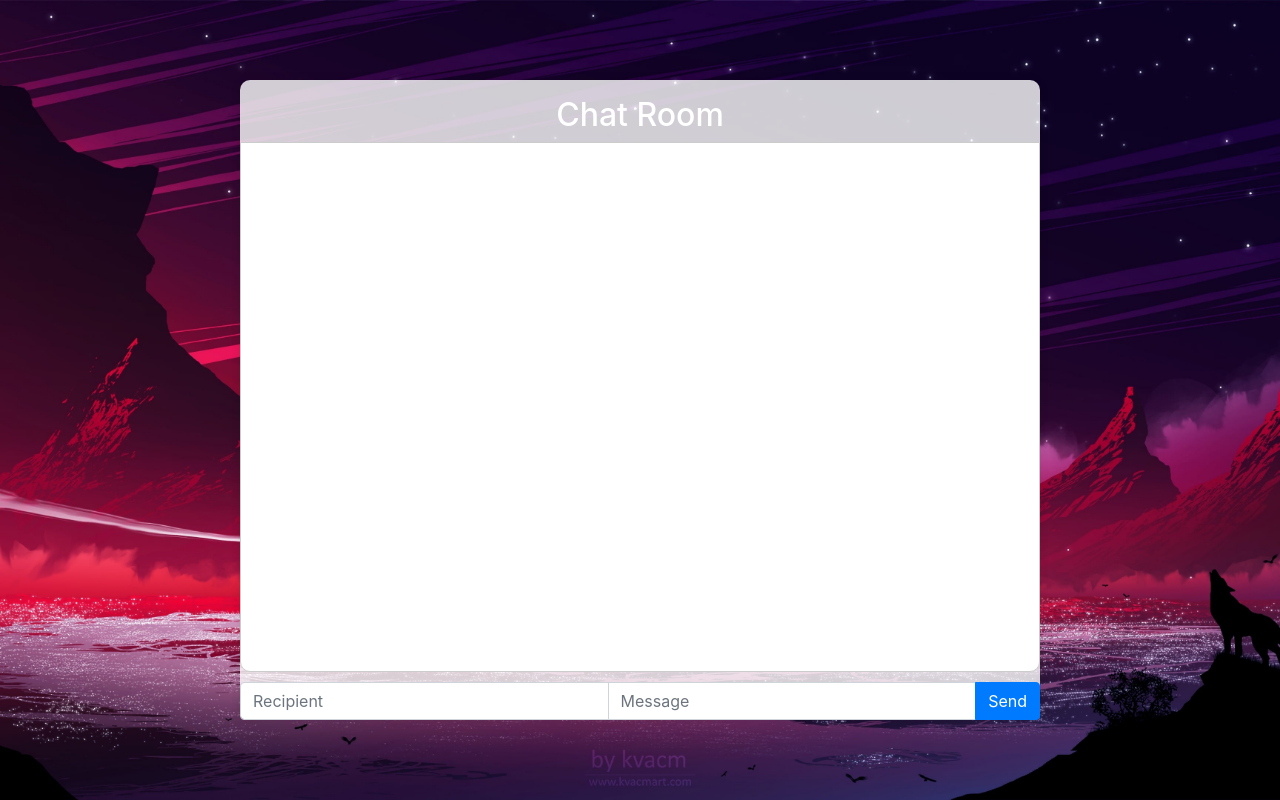
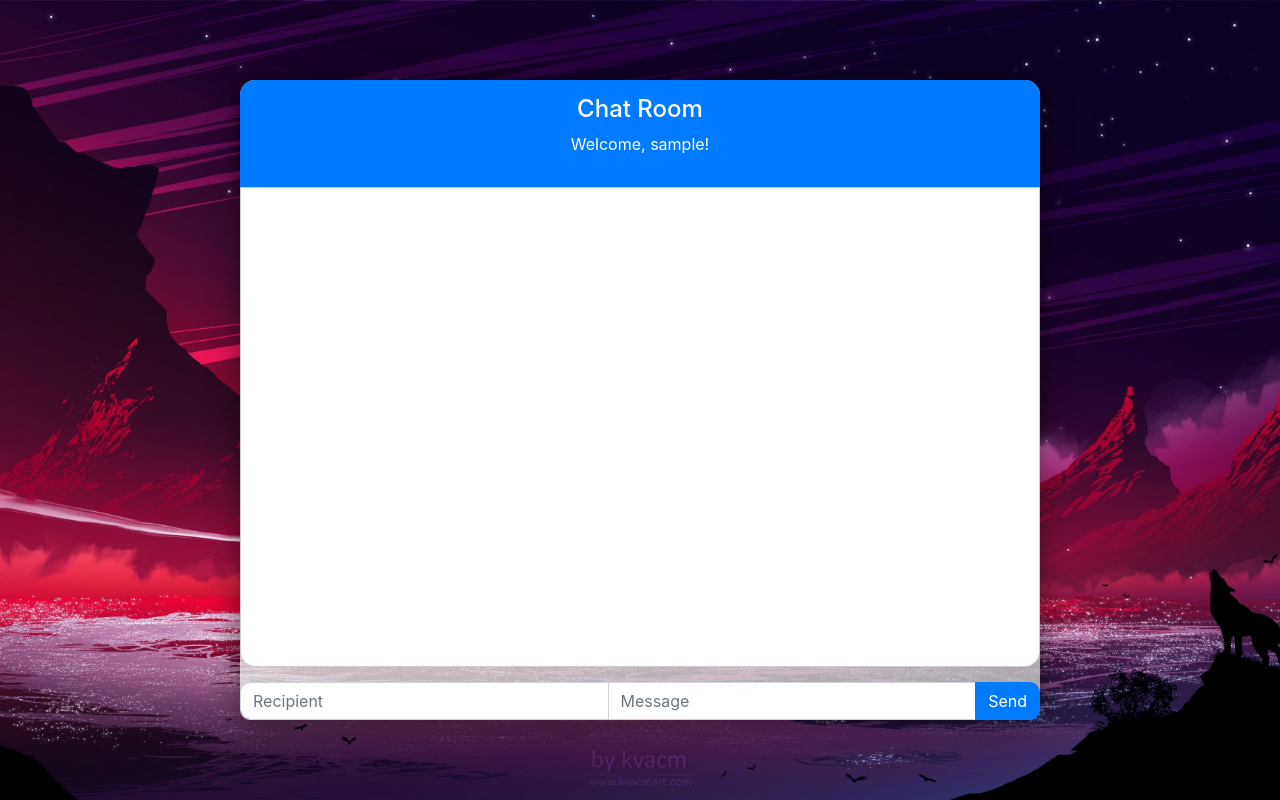
Before and after one commit to AtharSayed/StarkCommunications, a Flask app: page /chat in a window 1280 px wide. Run offline with Flask 3, Linux system fonts and the light colour scheme; the visitor is signed in with stand-in values (Sample User, id 1); some libraries are stand-ins or nearby versions.

Commit message:
Improved the chat Room UI

```diff
--- a/template/chat.html
+++ b/template/chat.html
@@ -9,56 +9,72 @@
     <style>
         body {
             background-image: url('{{ url_for("static", filename="images/chatwallpaperbcg.jpg") }}');
-            background-size: cover; /* Cover the entire background */
-            background-position: center; /* Center the background image */
-            height: 100vh; /* Full viewport height */
-            color: white; /* Change text color to white for visibility */
-            margin: 0; /* Remove default body margin */
+            background-size: cover;
+            background-position: center;
+            height: 100vh;
+            color: white;
+            margin: 0;
         }
         .chat-container {
-            max-width: 800px; /* Max width for chat */
-            width: 90%; /* Responsive width */
-            margin: auto; /* Centered container */
-            border-radius: 10px; /* Rounded corners */
-            box-shadow: 0 0 10px rgba(0, 0, 0, 0.1); /* Light shadow */
-            background-color: rgba(255, 255, 255, 0.8); /* White background with transparency */
+            max-width: 800px;
+            width: 90%;
+            margin: auto;
+            border-radius: 15px; /* More pronounced rounding */
+            box-shadow: 0 4px 30px rgba(0, 0, 0, 0.5); /* Stronger shadow for depth */
+            background: linear-gradient(135deg, rgba(255, 255, 255, 0.8), rgba(200, 200, 200, 0.8)); /* Gradient background */
             display: flex;
             flex-direction: column;
-            height: 80%; /* Responsive height */
-            justify-content: center;
+            height: 80%;
+        }
+        .chat-header {
+            background-color: #007bff;
+            padding: 15px; /* Increased padding */
+            border-radius: 15px 15px 0 0; /* Match with container */
+            text-align: center;
+            box-shadow: 0 2px 10px rgba(0, 0, 0, 0.3); /* Subtle shadow */
         }
         .chat-window {
-            flex-grow: 1; /* Allow chat window to grow */
-            overflow-y: auto; /* Enable scrolling */
-            padding: 20px; /* Padding inside chat window */
-            border: 1px solid #ccc; /* Border for chat window */
-            border-radius: 0 0 10px 10px; /* Rounded corners on bottom */
-            background-color: #fff; /* White background for messages */
+            flex-grow: 1;
+            overflow-y: auto;
+            padding: 20px;
+            border-radius: 0 0 15px 15px; /* Match with container */
+            background-color: #ffffff; /* Clean background for messages */
+            border: 1px solid #ccc;
         }
         .message {
-            padding: 10px; /* Padding for each message */
-            border-radius: 5px; /* Rounded corners for messages */
-            margin-bottom: 10px; /* Space between messages */
-            max-width: 75%; /* Limit width */
-            word-wrap: break-word; /* Ensure long words break properly */
+            padding: 10px;
+            border-radius: 10px; /* More rounded corners */
+            margin-bottom: 10px;
+            max-width: 75%;
+            word-wrap: break-word;
         }
         .message.sent {
-            background-color: #007bff; /* Sent message background */
-            color: white; /* Sent message text color */
-            align-self: flex-end; /* Align sent messages to the right */
+            background-color: #007bff;
+            color: white;
+            align-self: flex-end;
         }
         .message.received {
-            background-color: #e5e5ea; /* Received message background */
-            color: black; /* Received message text color */
-            align-self: flex-start; /* Align received messages to the left */
+            background-color: #e5e5ea;
+            color: black;
+            align-self: flex-start;
         }
         .input-group {
-            margin-top: 10px; /* Space above input group */
+            margin-top: 15px; /* More space above input group */
+        }
+        .input-group input {
+            border-radius: 10px; /* Rounded corners */
+        }
+        .input-group .btn {
+            border-radius: 10px; /* Rounded corners */
+        }
+        .message-input {
+            display: flex;
+            align-items: center;
         }
     </style>
     <script src="https://cdn.socket.io/4.0.0/socket.io.min.js"></script>
     <script>
-        const socket = io();  // Connect to the SocketIO server
+        const socket = io();
 
         socket.on('connect', () => {
             console.log('Connected to server');
@@ -67,22 +83,22 @@
         function sendMessage() {
             const message = document.getElementById('message').value;
             const recipient = document.getElementById('recipient').value;
-            const sender = "{{ username }}";  // Use Flask to insert the username
+            const sender = "{{ username }}";
 
-            if (message.trim() !== '') { // Ensure message is not empty
+            if (message.trim() !== '') {
                 socket.emit('send_message', { sender, recipient, message });
-                document.getElementById('message').value = '';  // Clear the input
+                document.getElementById('message').value = '';
+                document.getElementById('recipient').value = ''; // Clear recipient after sending
             }
         }
 
         socket.on('chat message', (data) => {
-            console.log(`Received message from ${data.sender}: ${data.message}`);
             const chatWindow = document.getElementById('chat-window');
             const messageElement = document.createElement('div');
             messageElement.textContent = `${data.sender}: ${data.message}`;
-            messageElement.classList.add('message', data.sender === "{{ username }}" ? 'sent' : 'received'); // Determine message type
+            messageElement.classList.add('message', data.sender === "{{ username }}" ? 'sent' : 'received');
             chatWindow.appendChild(messageElement);
-            chatWindow.scrollTop = chatWindow.scrollHeight; // Scroll to the bottom
+            chatWindow.scrollTop = chatWindow.scrollHeight;
         });
 
         socket.on('user_list', (userList) => {
@@ -93,11 +109,14 @@
 <body>
     <div class="d-flex align-items-center justify-content-center vh-100">
         <div class="chat-container">
-            <h2 class="text-center mt-3">Chat Room</h2>
+            <div class="chat-header">
+                <h4>Chat Room</h4>
+                <p>Welcome, {{ username }}!</p>
+            </div>
             <div id="chat-window" class="chat-window d-flex flex-column">
                 <!-- Messages will be displayed here -->
             </div>
-            <div class="input-group">
+            <div class="input-group message-input">
                 <input id="recipient" type="text" class="form-control" placeholder="Recipient" required>
                 <input id="message" type="text" class="form-control" placeholder="Message" required>
                 <div class="input-group-append">
```
